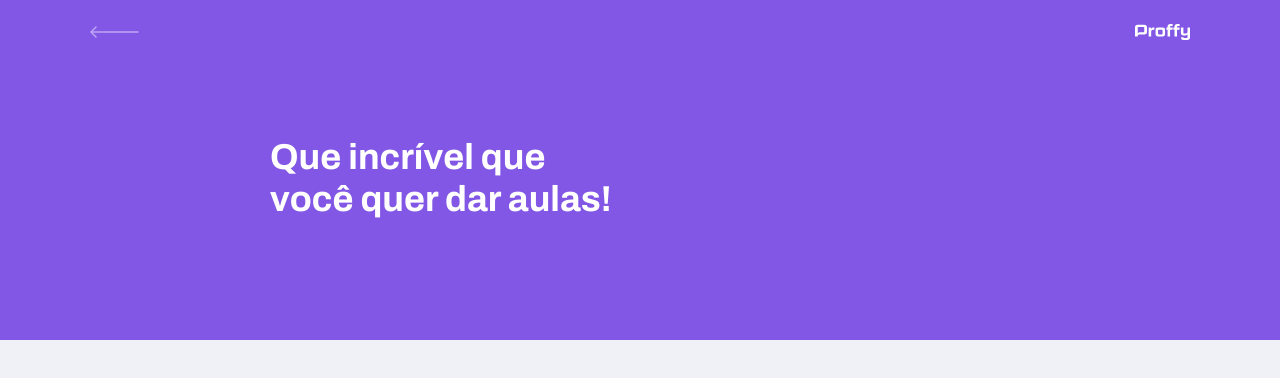
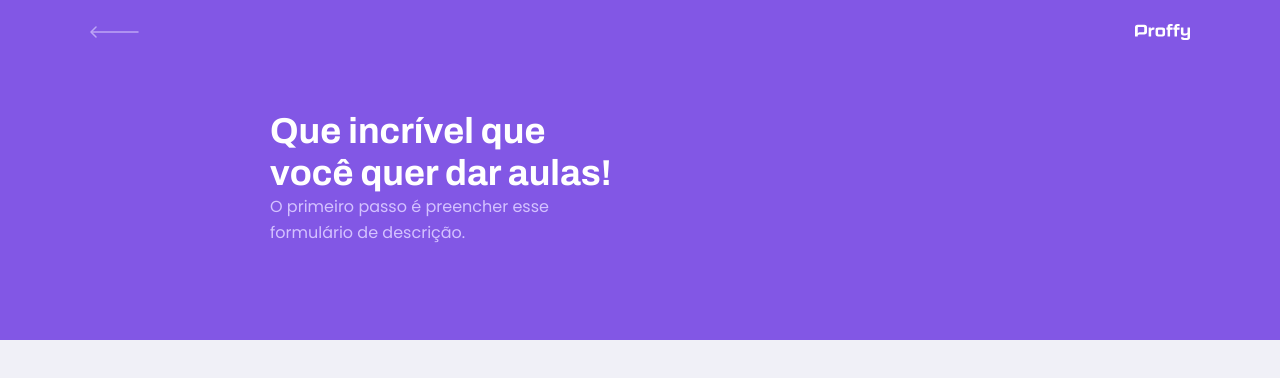
Before and after one commit to VictorDegaspari/NLW, a React (Create React App) app: page /give-classes in a window 1280 px wide. Shown: the top 378 px of the page. Built offline with nearby package versions, Linux system fonts and the light colour scheme.

Commit message:
Header Updated

```diff
--- a/src/components/PageHeader/index.tsx
+++ b/src/components/PageHeader/index.tsx
@@ -7,7 +7,8 @@
 
 
 interface PageHeaderProps{
-    title: string
+    title: string,
+    description ? : string,
 }
 
 const PageHeader: React.FC<PageHeaderProps> = (props) =>{
@@ -22,6 +23,7 @@
         </div>
         <div className="header-content">
         <strong>{props.title}</strong>
+    { props.description && <p> {props.description} </p>}
         {props.children}
         </div>
         </header>
--- a/src/components/PageHeader/styles.css
+++ b/src/components/PageHeader/styles.css
@@ -37,6 +37,15 @@
     line-height: 4.2rem;
     color: var(--color-title-in-primary);
 }
+
+.page-header .header-content p{
+    max-width: 30rem;
+    font-size: 1.6rem;
+    line-height:2.6rem;
+    color: var(--color-text-in-primary);
+    margin-top: 2,4rem;
+}
+
 @media (min-width: 700px){
     .page-header{
         height: 340px;
--- a/src/pages/TeacherForm/index.tsx
+++ b/src/pages/TeacherForm/index.tsx
@@ -5,7 +5,12 @@
 
     return (
         <div id="page-teacher-list" className="container">
-        <PageHeader title = "Que incrível que você quer dar aulas!"/>
+        <PageHeader
+        title = "Que incrível que você quer dar aulas!"
+        description = "O primeiro passo é preencher esse formulário de descrição."
+
+        />
+
         </div>
     )
 
```
